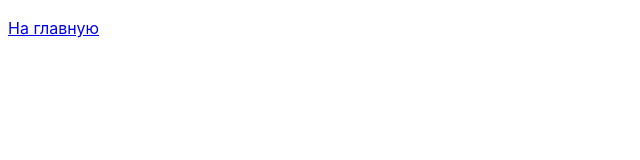
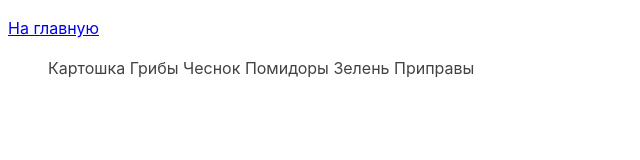
Before and after one commit to TetyanaYakobchuk/goit-js-hw-07, a plain HTML site: page task-02.html in a window 1280 px wide. Shown: the whole page, without its empty margins (0-640 px from the left). Drawn offline with Linux system fonts and the light colour scheme; the site is published under a folder, as on GitHub Pages, so addresses that start at the root find nothing.

Commit message:
Update task-02.html

```diff
--- a/task-02.html
+++ b/task-02.html
@@ -20,6 +20,6 @@
 
     <ul id="ingredients"></ul>
 
-    <script src="/js/task-02.js" type="module"></script>
+    <script src="js/task-02.js" type="module"></script>
   </body>
 </html>
```
